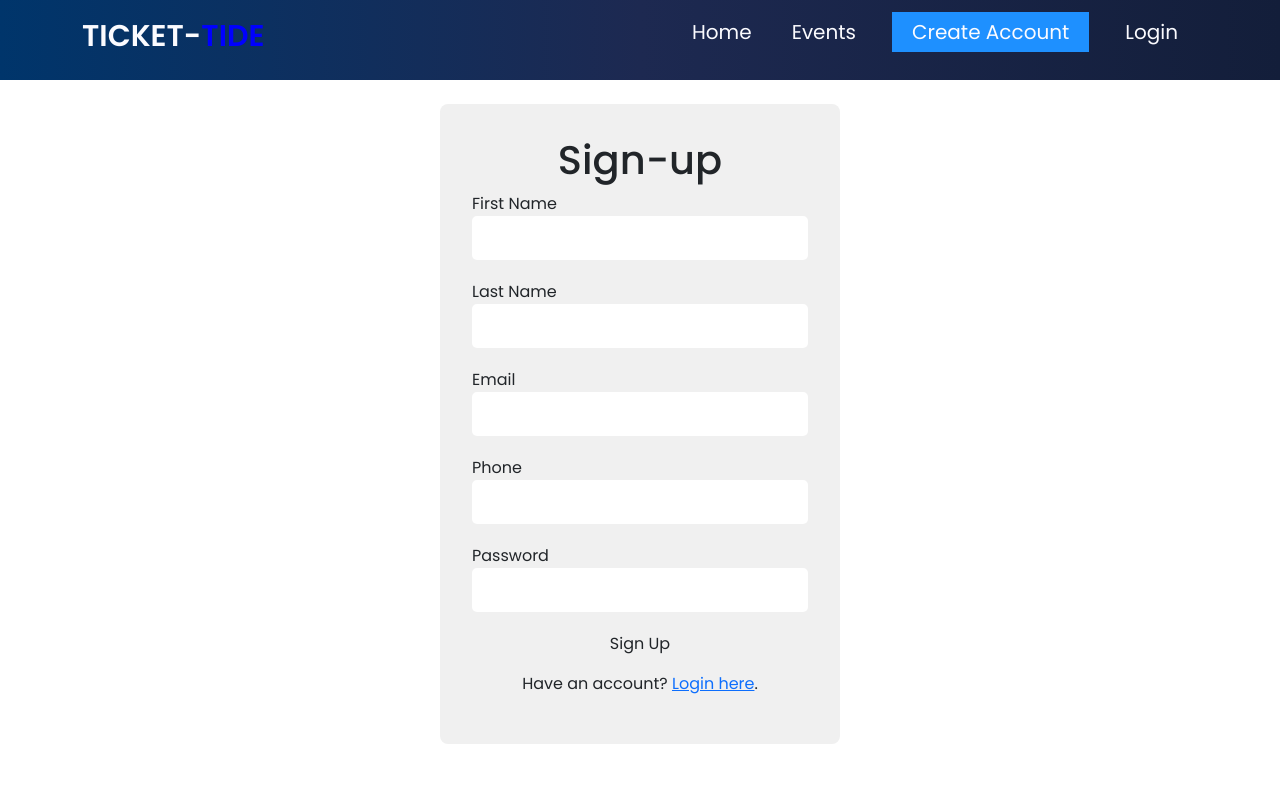
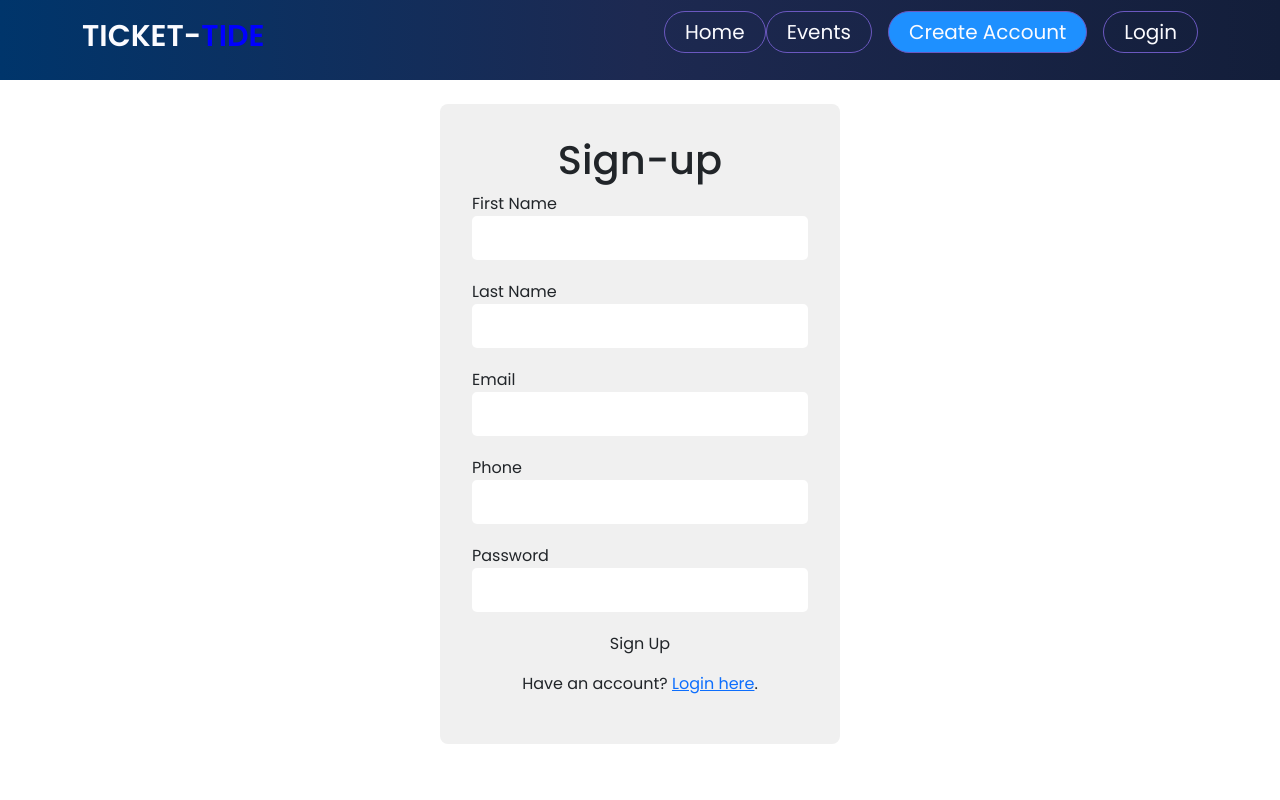
Before and after one commit to MwitaBrian/ticket-tide-frontend, a React (Create React App) app: page /register in a window 1280 px wide. Shown: the top 800 px of the page. Built offline with nearby package versions, Linux system fonts and the light colour scheme.

Commit message:
add components

```diff
--- a/src/components/Contact.js
+++ b/src/components/Contact.js
@@ -18,7 +18,7 @@ function Contact() {
              <div className='col p-5'>
               <h1 style={{ color: "#1E90FF", fontSize: "20px", textTransform: "uppercase" }}>Contact us</h1>
               <h1>Ready to Get Started</h1>
-              <p style={{ fontSize:"17px"}}>
+              {/* <p style={{ fontSize:"17px"}}> */}
                 <div>
                     <form onSubmit={handleSubmit}>
                       <div className="row">
@@ -82,7 +82,7 @@ function Contact() {
                   </button>
                 </form>
                 </div>
-              </p>
+              {/* </p> */}
             </div>
             <div className='col p-5'>
               <img src='https://img.freepik.com/premium-photo/3d-rendering-metallic-telephone-word-contact-us-wooden-surface_190619-1133.jpg?size=338&ext=jpg&ga=GA1.2.2021238082.1676881974&semt=ais' alt='about'  width="500" height="400" style={{borderRadius:"20px",marginTop:"20px"}}/>
--- a/src/components/Login.js
+++ b/src/components/Login.js
@@ -1,17 +1,17 @@
 import React, { useState, useContext } from 'react'
 import { Link } from 'react-router-dom';
-
+import { AuthContext } from './context/AuthContext';
 
 function Login() {
   const [username, setUsername] = useState('');
   const [password, setPassword] = useState('');
 
-  // const { login } = useContext(AuthContext)
+  const { login } = useContext(AuthContext)
 
     const handleSubmit = (e) => {
     e.preventDefault();
     // handle login logic here
-    // login(username, password)
+    login(username, password)
 
   };
   return (
--- a/src/components/Register.js
+++ b/src/components/Register.js
@@ -5,13 +5,11 @@ function Register() {
     const [password, setPassword] = useState('');
     const [firstName, setFirstName] = useState('');
     const [lastName, setLastName] = useState('');
-  const [username, setUsername] = useState('');
     const [phone, setPhone] = useState('');
-    const [imageUrl, setImageUrl] = useState('');
 // handle user signUp
   function handleSignUp(e) {
     e.preventDefault()
-    // console.log(email,username,password,phone)
+    console.log(email,firstName,lastName,password,phone)
   }
   return (
     <div className='hero pt-5'>
--- a/src/components/context/AuthContext.jsx
+++ b/src/components/context/AuthContext.jsx
@@ -1,4 +1,4 @@
-import { createContext,useEffect } from "react";
+import { createContext,useEffect, useState } from "react";
 import { useNavigate } from "react-router-dom";
 import Swal from "sweetalert2"
 
@@ -9,6 +9,8 @@ export const AuthContext = createContext();
 export default function AuthProvider({children})
 {
     const navigate = useNavigate()
+    const [user, setUser] = useState()
+
     // login
     const login = (username, password) =>{
         fetch("/login",{
@@ -76,8 +78,8 @@ export default function AuthProvider({children})
     }
 // check logged in user
     useEffect(() => {
-        fetch("/", {
-            method: "DELETE",
+        fetch("/loggedin", {
+            method: "GET",
             headers: {
                 "Content-Type": "application/json"
             },
@@ -85,7 +87,9 @@ export default function AuthProvider({children})
         }
         )
             .then(res => res.json())
-            .then(response => { })
+            .then(response => {
+                setUser(response)
+             })
     }, []);
      // Logout
      const logout = () =>{
--- a/src/components/layout/Footer.js
+++ b/src/components/layout/Footer.js
@@ -33,16 +33,16 @@ function Footer() {
           <div className='col-lg-3 col-sm-12'>
             <h2 className='footer-h2'>Find us on our socials</h2>
             <div >
-              <span class="bi bi-facebook" style={{padding:"5px", color:"white", fontSize:"2rem"}}></span>
-              <span class="bi bi-whatsapp green-color" style={{padding:"5px", color:"green", fontSize:"2rem"}}> </span>
-              <span class="bi bi-twitter blue-color" style={{padding:"5px", color:"blue", fontSize:"2rem"}}> </span>
-                <span class="bi bi-youtube red-color" style={{padding:"5px", color:"red", fontSize:"2rem"}}> </span>
+              <span className="bi bi-facebook" style={{padding:"5px", color:"white", fontSize:"2rem"}}></span>
+              <span className="bi bi-whatsapp green-color" style={{padding:"5px", color:"green", fontSize:"2rem"}}> </span>
+              <span className="bi bi-twitter blue-color" style={{padding:"5px", color:"blue", fontSize:"2rem"}}> </span>
+                <span className="bi bi-youtube red-color" style={{padding:"5px", color:"red", fontSize:"2rem"}}> </span>
             </div>
         </div>
       </div>
         <hr style={{ color: "#fff" }} />
         <div className='footer_at' style={{ display: 'flex', justifyContent: 'center', fontSize:"1.5rem" }}>
-  <p style={{color:"#fff"}}><i class="bi bi-shield-lock" style={{fontSize:"1.5rem"}}></i> &copy; 2023 TicketTide</p>
+  <p style={{color:"#fff"}}><i className="bi bi-shield-lock" style={{fontSize:"1.5rem"}}></i> &copy; 2023 TicketTide</p>
 </div>
         </div>
     </div>
--- a/src/components/layout/Navbar.js
+++ b/src/components/layout/Navbar.js
@@ -9,41 +9,25 @@ function Navbar() {
 
 	return (
 		<div>
-			<nav
-				className='navbar'
-				style={{
-					background: "linear-gradient(to right, #00356B,#1D2951, #131E3A)",
-				}}
-			>
-				<div className='container'>
-					<h3
-						className='logo'
-						style={{ textTransform: "uppercase", fontWeight: "900" }}
-					>
-						Ticket-
-						<span>Tide</span>
-					</h3>
-					<ul
-						className={mobile ? "nav-links-mobile" : "nav-links"}
-						onClick={() => setMobile(false)}
-					>
-						<NavLink exact activeClassName='active' to='/'>
+		  <nav className='navbar' style={{background: "linear-gradient(to right, #00356B,#1D2951, #131E3A)"}}>
+			<div className='container'>
+				<h3 className='logo' style={{ textTransform: "uppercase", fontWeight: "900" }}>Ticket-<span>Tide</span></h3>
+					<ul className={mobile ? "nav-links-mobile" : "nav-links"} onClick={() => setMobile(false)}>
+						<NavLink  className='active' to='/'>
 							<li>Home</li>
 						</NavLink>
-						<NavLink activeClassName='active' to='/events'>
+						<NavLink className='active' to='/events'>
 							<li>Events</li>
 						</NavLink>
 						<NavLink
-							activeClassName='active'
-							className='mx-3'
+							className='mx-3 rounded-full'
 							style={{ background: "#1E90FF" }}
-							to='/new'
-						>
+							to='/register'>
 							<li>Create Account</li>
-            </NavLink>
-                  <NavLink activeClassName='active' to='/login'>
-                    <li>Login</li>
-                  </NavLink>
+            			</NavLink>
+						<NavLink className='active' to='/login'>
+							<li>Login</li>
+						</NavLink>
 					</ul>
 					<button
 						className='mobile-menu-icon'
```
Lines whose indentation alone changed are shown as unchanged.
